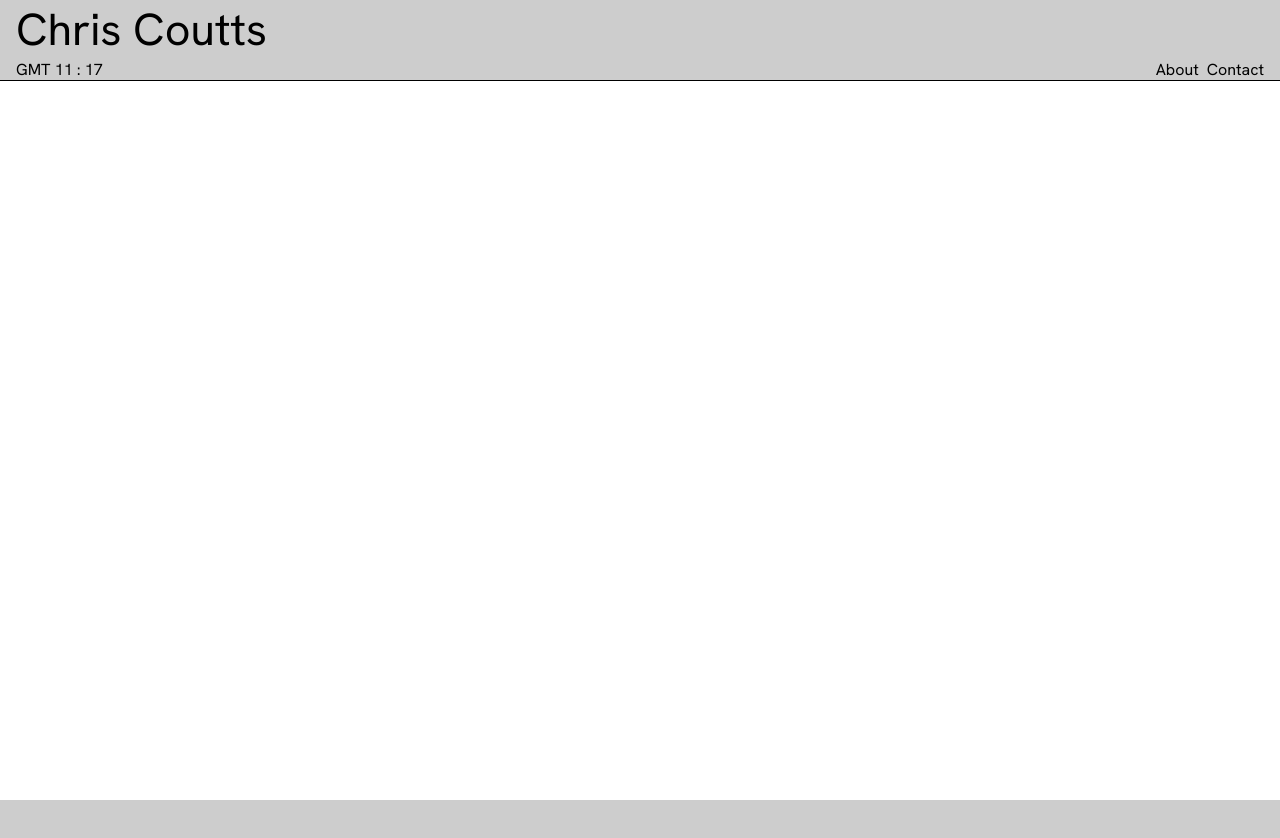
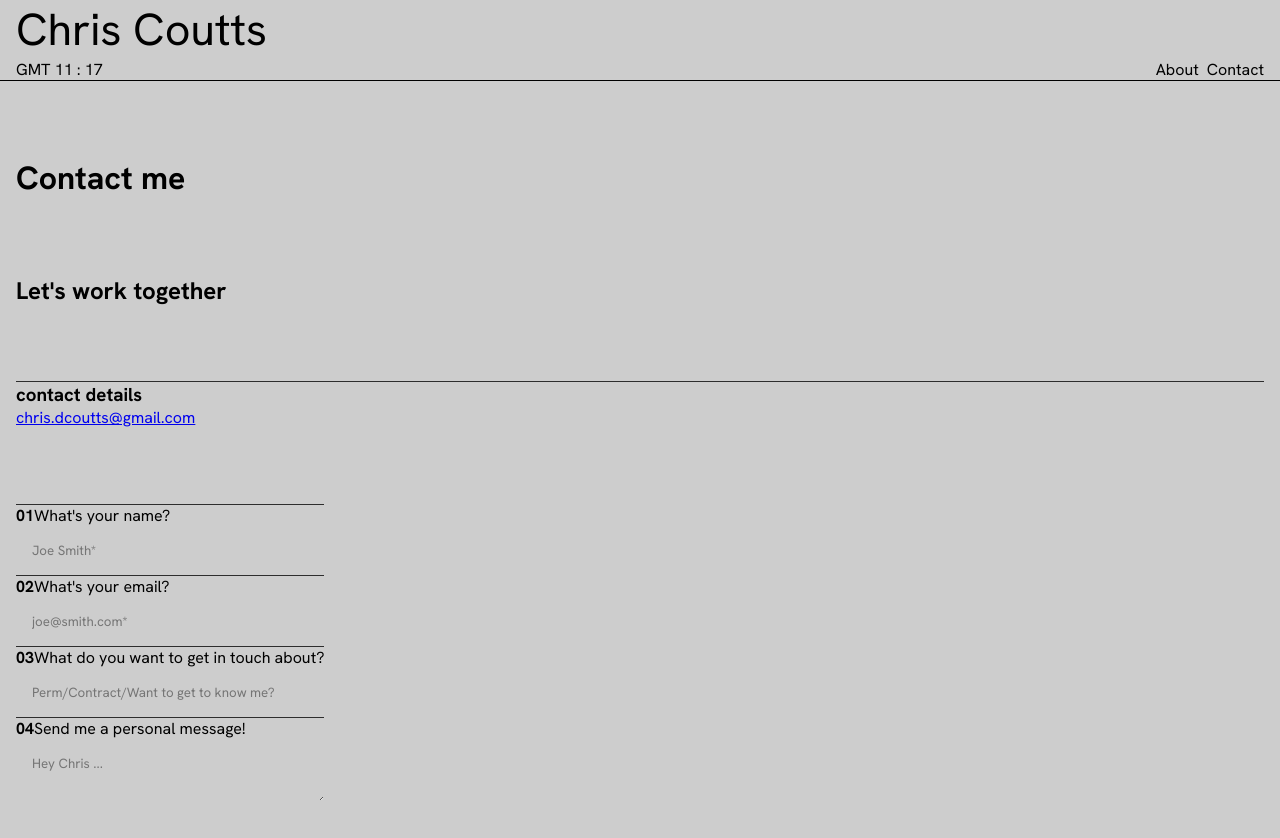
Before and after one commit to ccoutts2/portfolio, a Next.js app: page /contact in a window 1280 px wide. Shown: the top 838 px of the page. Before the commit the page ends 800 px from the top, so only its background shows below. Built offline with nearby package versions, Linux system fonts and the light colour scheme.

Commit message:
Set up basic structure and form

```diff
--- a/src/components/Button/Button.module.scss
+++ b/src/components/Button/Button.module.scss
@@ -6,7 +6,7 @@
 }
 
 .container {
-  @include flex(column, center, center);
+  @include flex(column, center, flex-end);
   position: relative;
 }
 
--- /dev/null
+++ b/src/components/GetInTouch/GetInTouch.jsx
@@ -0,0 +1,107 @@
+import styles from "./GetInTouch.module.scss";
+import React, { useState } from "react";
+
+const GetInTouch = () => {
+  const [activeLabel, setActiveLabel] = useState(null);
+
+  const handleInputFocus = (labelFor) => {
+    setActiveLabel(labelFor);
+  };
+
+  const handleInputBlur = () => {
+    setActiveLabel(null);
+  };
+
+  return (
+    <div className={styles.container}>
+      <h1>Contact me</h1>
+      <h2>Let's work together</h2>
+      <div className={styles.form_col}>
+        <h3>contact details</h3>
+        <a href="mailto:chris.dcoutts@gmail.com">
+          <p>chris.dcoutts@gmail.com</p>
+        </a>
+      </div>
+      <form className={styles.form}>
+        <div className={styles.form_col}>
+          <div>
+            <h4 className={styles.number}>01</h4>
+            <label
+              htmlFor="name"
+              className={`${styles.label} ${
+                activeLabel === "name" ? styles.activeLabel : ""
+              }`}>
+              What's your name?
+            </label>
+          </div>
+          <input
+            className={styles.input}
+            id="name"
+            name="name"
+            placeholder="Joe Smith*"
+            onFocus={() => handleInputFocus("name")}
+            onBlur={handleInputBlur}></input>
+        </div>
+        <div className={styles.form_col}>
+          <div>
+            <h4 className={styles.number}>02</h4>
+            <label
+              className={`${styles.label} ${
+                activeLabel === "email" ? styles.activeLabel : ""
+              }`}
+              htmlFor="email">
+              What's your email?
+            </label>
+          </div>
+          <input
+            className={styles.input}
+            id="email"
+            name="email"
+            placeholder="joe@smith.com*"
+            onFocus={() => handleInputFocus("email")}
+            onBlur={handleInputBlur}></input>
+        </div>
+        <div className={styles.form_col}>
+          <div>
+            <h4 className={styles.number}>03</h4>
+            <label
+              className={`${styles.label} ${
+                activeLabel === "services" ? styles.activeLabel : ""
+              }`}
+              htmlFor="services">
+              What do you want to get in touch about?
+            </label>
+          </div>
+          <input
+            className={styles.input}
+            id="services"
+            name="services"
+            placeholder="Perm/Contract/Want to get to know me?"
+            onFocus={() => handleInputFocus("services")}
+            onBlur={handleInputBlur}></input>
+        </div>
+        <div className={styles.form_col}>
+          <div>
+            <h4 className={styles.number}>04</h4>
+            <label
+              className={`${styles.label} ${
+                activeLabel === "textarea" ? styles.activeLabel : ""
+              }`}
+              htmlFor="textarea">
+              Send me a personal message!
+            </label>
+          </div>
+          <textarea
+            id="textarea"
+            name="textarea"
+            className={styles.input}
+            placeholder="Hey Chris ..."
+            onFocus={() => handleInputFocus("textarea")}
+            onBlur={handleInputBlur}></textarea>
+        </div>
+      </form>
+    </div>
+  );
+};
+
+export default GetInTouch;
--- /dev/null
+++ b/src/components/GetInTouch/GetInTouch.module.scss
@@ -0,0 +1,41 @@
+@mixin flex($direction, $justify, $align) {
+  display: flex;
+  flex-direction: $direction;
+  justify-content: $justify;
+  align-items: $align;
+}
+
+.container {
+  @include flex(column, space-evenly, flex-start);
+  height: 100vh;
+  padding-inline: 1rem;
+}
+
+.form {
+  @include flex(column, center, flex-start);
+}
+
+.form_col {
+  @include flex(column, center, flex-start);
+  width: 100%;
+  border-top: 1px solid rgb(45, 45, 45);
+}
+
+.number {
+  display: inline;
+}
+
+.label {
+  transition: all 0.2s ease-in-out;
+}
+
+.activeLabel {
+  color: rgba(45, 45, 45, 0.4);
+}
+
+.input {
+  padding: 1rem;
+  background: transparent;
+  width: 100%;
+  border: none;
+}
--- a/src/components/Profile/Profile.module.scss
+++ b/src/components/Profile/Profile.module.scss
@@ -83,3 +83,7 @@
   text-decoration: none;
   color: black;
 }
+
+.email {
+  text-decoration: none;
+}
--- a/src/pages/contact.jsx
+++ b/src/pages/contact.jsx
@@ -3,6 +3,7 @@ import React from "react";
 import Head from "next/head";
 import NavBar from "@/components/NavBar/NavBar";
 import Inner from "@/components/Inner/Inner";
+import GetInTouch from "@/components/GetInTouch/GetInTouch";
 
 export default function About() {
   return (
@@ -12,6 +13,7 @@ export default function About() {
       </Head>
       <Inner>
         <NavBar />
+        <GetInTouch />
       </Inner>
     </main>
   );
```
Also changed, not shown: src/components/Profile/Profile.jsx (+7 -5 lines).
